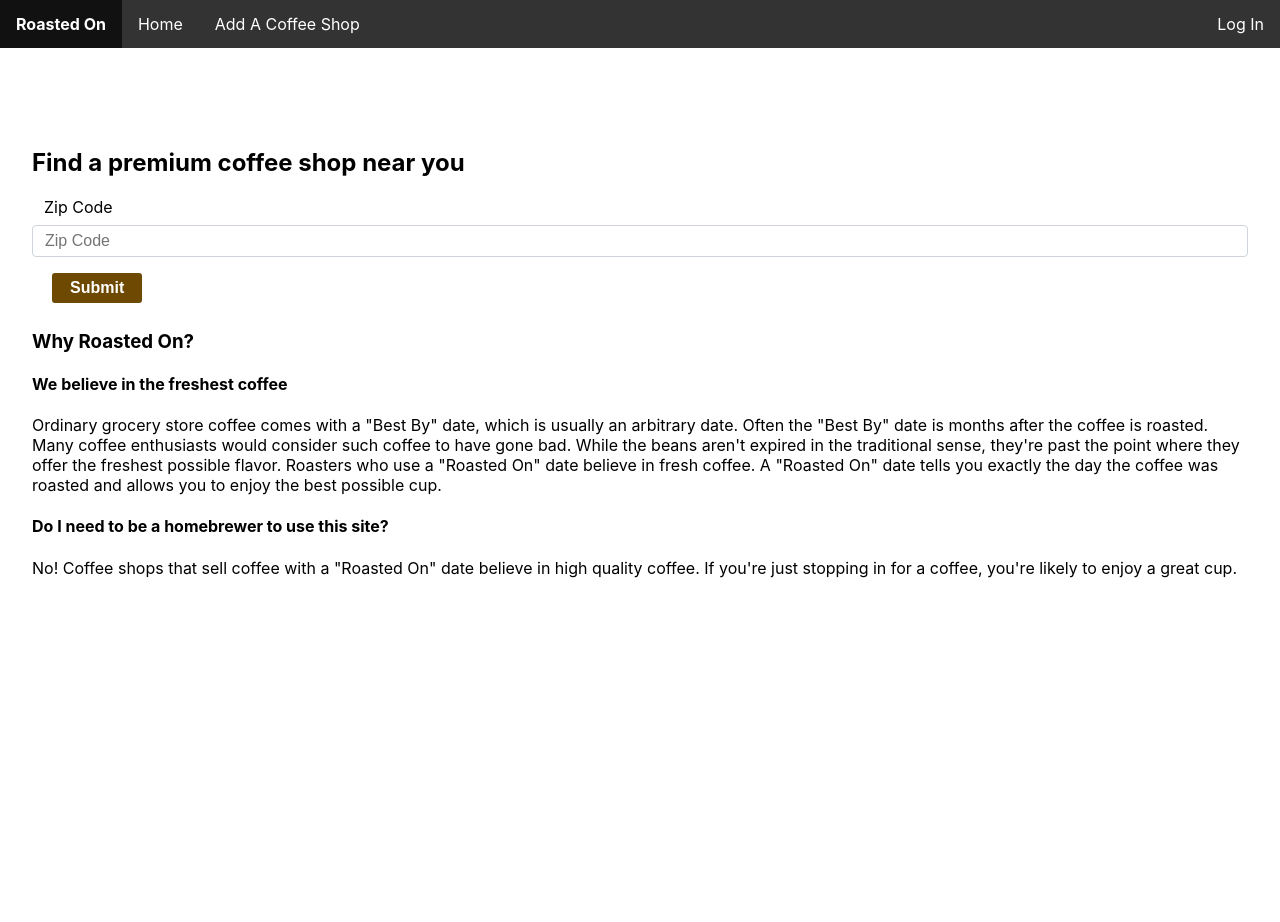
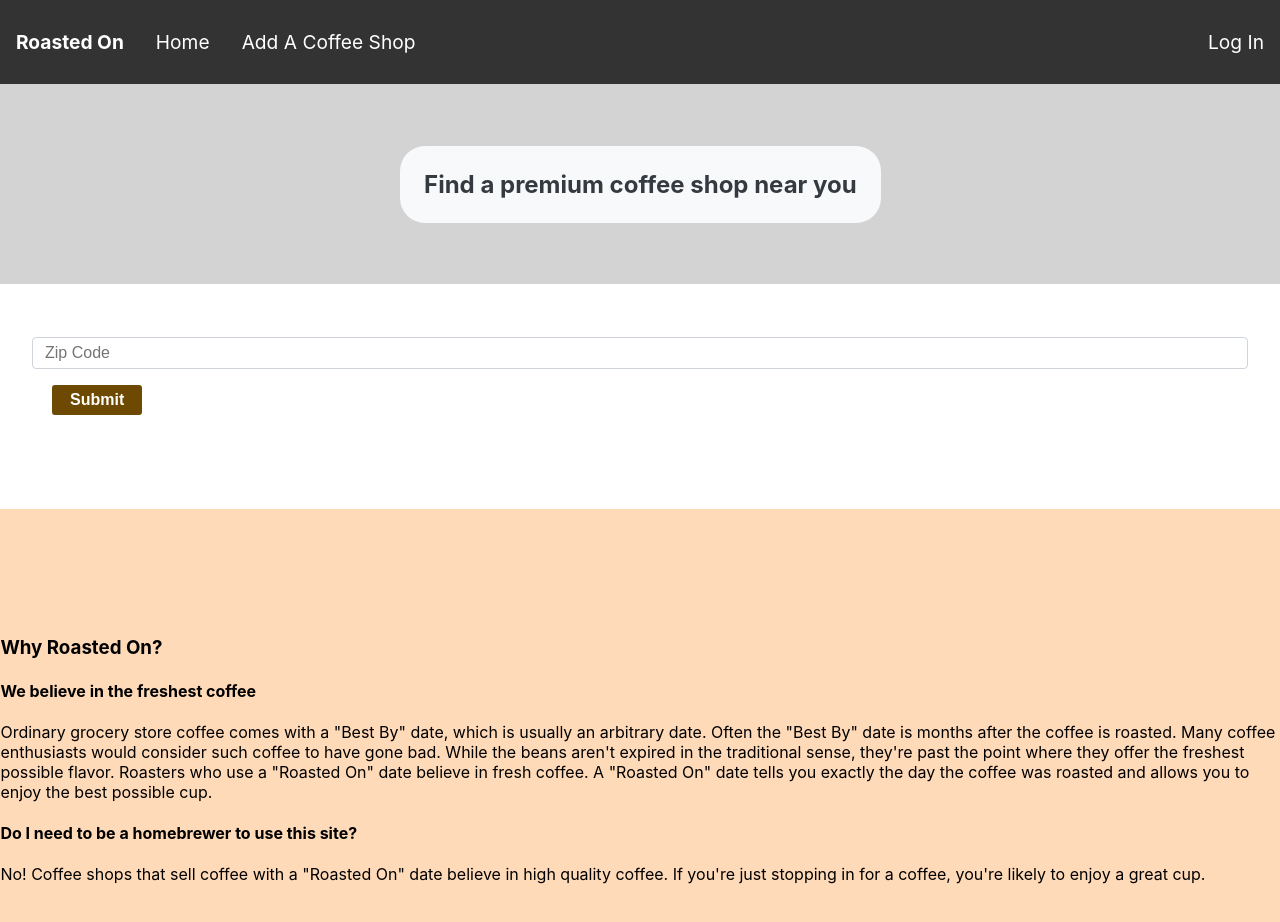
Before and after one commit to t-fa/roastedon, a React (Create React App) app in the folder frontend/: page / in a window 1280 px wide. Shown: the top 922 px of the page. Before the commit the page ends 800 px from the top, so only its background shows below. Built offline with nearby package versions, Linux system fonts and the light colour scheme; no server answers.

Commit message:
Added styling

```diff
--- a/frontend/src/components/Home/HomeLayout.js
+++ b/frontend/src/components/Home/HomeLayout.js
@@ -3,21 +3,45 @@ import styled from 'styled-components';
 
 import SearchBar from './SearchBar';
 import Info from './Info';
+import * as colors from '../../styles/Colors';
 
-const Div = styled.div`
-  margin-top: 100px;
+const GraySection = styled.section`
+  height: 200px;
+  background-color: lightgrey;
+  width: 100vw;
+  margin-left: -2.6%;
+  display: flex;
+  align-items: center;
+  justify-content: center;
+`;
+
+const H1 = styled.h1`
+  color: ${colors.dark};
+  background-color: ${colors.light};
+  padding: 1.5rem;
+  border-radius: 25px;
+`;
+
+const YellowSection = styled(GraySection)`
+  background-color: peachpuff;
+  height: 500px;
 `;
 
 const homeLayout = (props) => {
   return (
-    <Div>
+    <div>
+      <GraySection>
+        <H1>Find a premium coffee shop near you</H1>
+      </GraySection>
       <SearchBar
         zipcode={props.zipcode}
         onChange={props.onChange}
         handleSubmit={props.handleSubmit}
       />
-      <Info />
-    </Div>
+      <YellowSection>
+        <Info />
+      </YellowSection>
+    </div>
   );
 };
 
--- a/frontend/src/components/Home/SearchBar.js
+++ b/frontend/src/components/Home/SearchBar.js
@@ -1,13 +1,19 @@
 import React from 'react';
+import styled from 'styled-components';
+
 import Button from '../../styles/Button';
 import { Input, Label } from '../../styles/Input';
 
+const Div = styled.div`
+  padding-top: 25px;
+  height: 200px;
+`;
+
 const searchBar = (props) => {
   return (
+    <Div>
       <form onSubmit={props.handleSubmit}>
-      <h2>Find a premium coffee shop near you</h2>
         <Label>
-        Zip Code
           <Input
             placeholder={'Zip Code'}
             name={'zipcode'}
@@ -17,6 +23,7 @@ const searchBar = (props) => {
         </Label>
         <Button type="submit">Submit</Button>
       </form>
+    </Div>
   );
 };
 
--- a/frontend/src/containers/Navbar.js
+++ b/frontend/src/containers/Navbar.js
@@ -18,7 +18,8 @@ const Ul = styled.ul`
   list-style-type: none;
   margin: 0;
   overflow: hidden;
-  padding: 0;
+  padding: 16px 0;
+  font-size: 1.2rem;
 `;
 
 const Li = styled.li`
```
Lines whose indentation alone changed are shown as unchanged.
